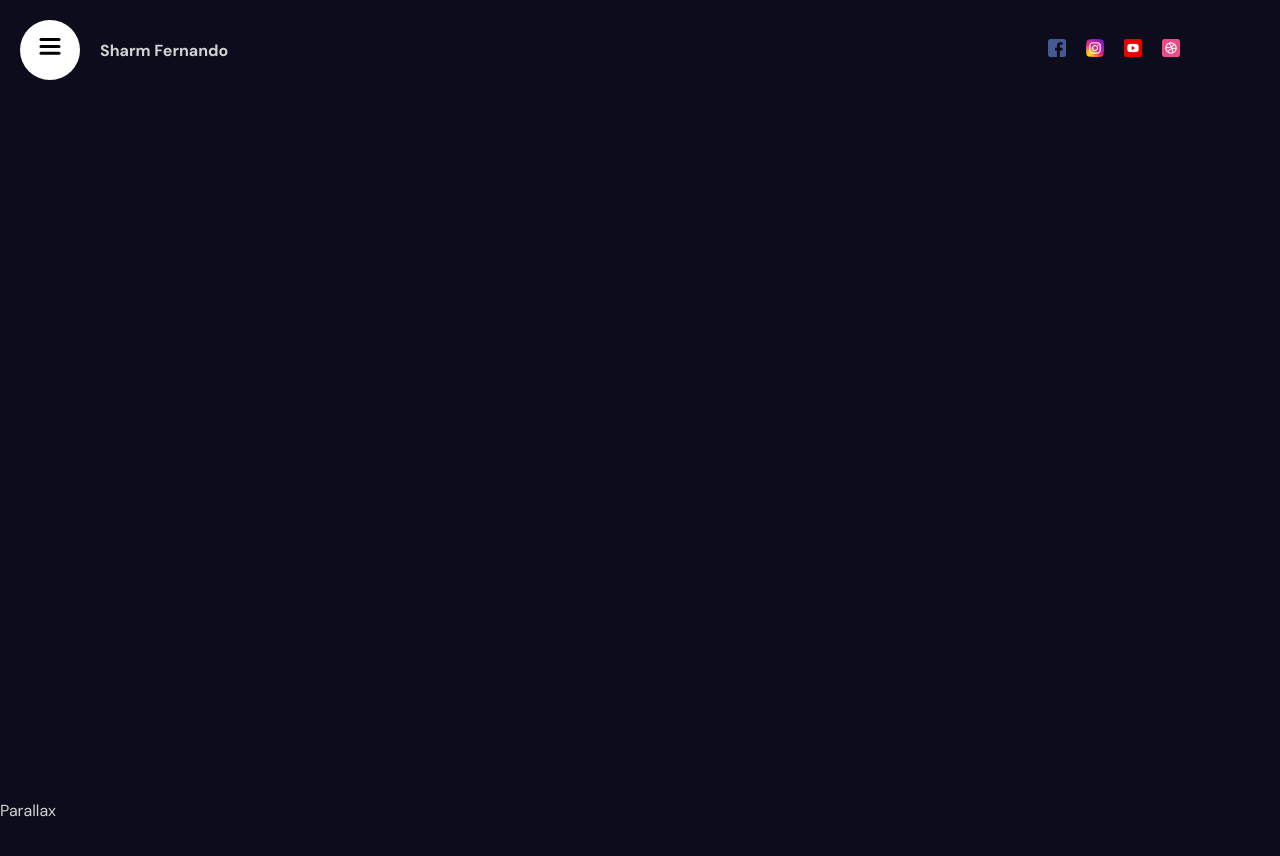
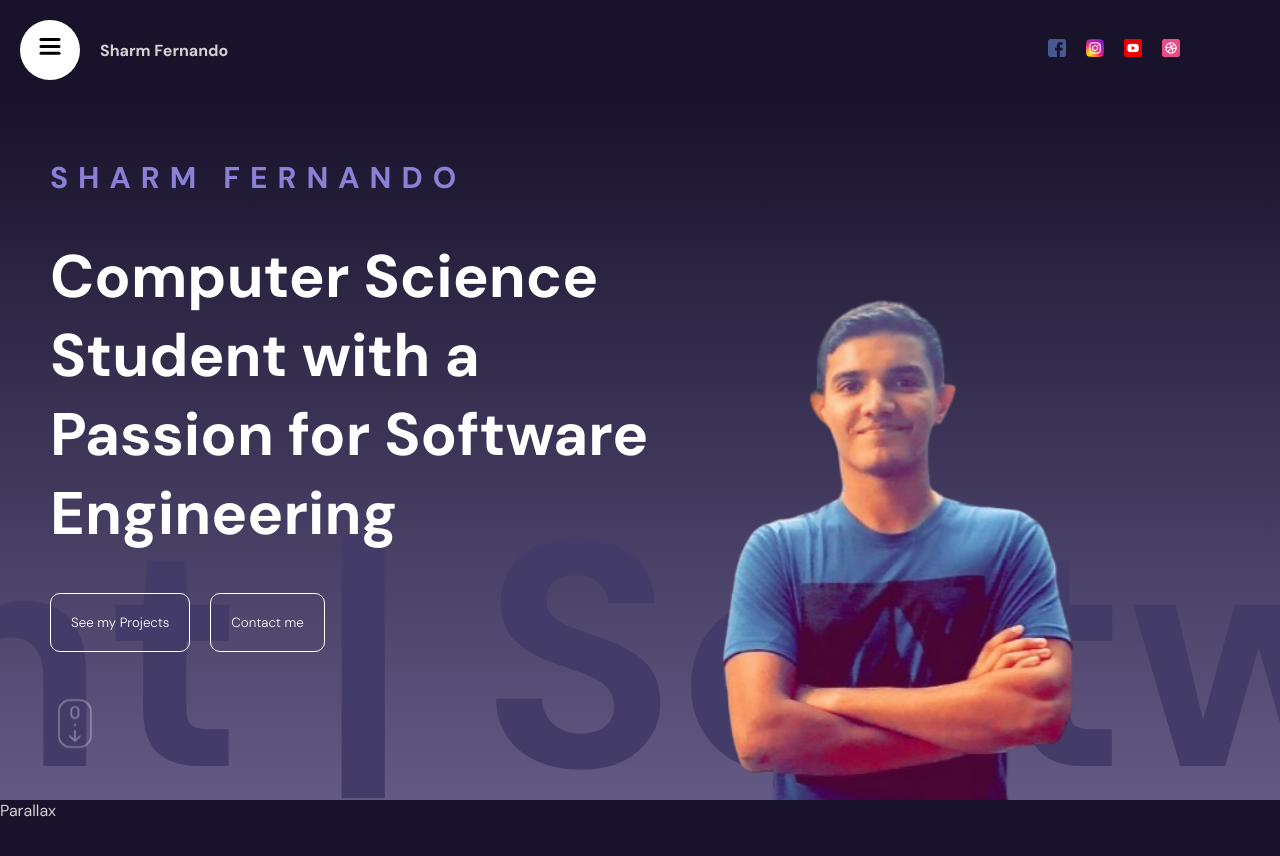
Before and after one commit to sheebaboy33/Portfolio, a Next.js app: page / in a window 1280 px wide. Shown: the top 856 px of the page. Built offline with nearby package versions, Linux system fonts and the light colour scheme.

Commit message:
Completed the Hero section with animation

```diff
--- a/src/app.scss
+++ b/src/app.scss
@@ -14,7 +14,7 @@
 }
 
 body {
-  background-color: #0c0c1d;
+  background-color: #18122B;
   color: lightgray;
 }
 
--- a/src/app/page.js
+++ b/src/app/page.js
@@ -3,6 +3,7 @@
 import React from "react";
 import "../app.scss"
 import Navbar from "../components/navbar/Navbar";
+import Hero from "../components/hero/Hero";
 
 /*
  * Plan for the UI
@@ -22,6 +23,7 @@
     <div>
       <section id="Introduction">
         <Navbar />
+        <Hero />
       </section>
       <section id="About">Parallax</section>
       <section>About me</section>
--- /dev/null
+++ b/src/components/hero/Hero.jsx
@@ -0,0 +1,83 @@
+import React from "react";
+import "./hero.scss";
+import { motion } from "framer-motion";
+
+const textVariants = {
+  initial: {
+    x: -500,
+    opacity: 0,
+  },
+  animate: {
+    x: 0,
+    opacity: 1,
+    transition: {
+      duration: 1,
+      staggerChildren: 0.1,
+    },
+  },
+  scrollButton: {
+    opacity: 0,
+    y: 10,
+    transition: {
+      duration: 2,
+      repeat: Infinity,
+    },
+  },
+};
+
+const backgroundTextVariants = {
+  initial: {
+    x: 0,
+  },
+  animate: {
+    x: "-1530%",
+    transition: {
+        repeat: Infinity,
+        repeatType: "mirror",
+      duration: 40,
+    },
+  },
+};
+
+const Hero = () => {
+  return (
+    <div className="hero">
+      <div className="wrapper">
+        <motion.div
+          className="textContainer"
+          variants={textVariants}
+          initial="initial"
+          animate="animate">
+          <motion.h2 variants={textVariants}>SHARM FERNANDO</motion.h2>
+          <motion.h1 variants={textVariants}>
+            Computer Science Student with a Passion for Software Engineering
+          </motion.h1>
+          <motion.div variants={textVariants} className="buttons">
+            <motion.button variants={textVariants}>
+              See my Projects
+            </motion.button>
+            <motion.button variants={textVariants}>Contact me </motion.button>
+          </motion.div>
+          <motion.img
+            variants={textVariants}
+            animate="scrollButton"
+            src="/scroll.png"
+            alt=""
+          />
+        </motion.div>
+      </div>
+      <motion.div
+        className="slidingTextContainer"
+        variants={backgroundTextVariants}
+        initial="initial"
+        animate="animate">
+        Web Development | Software Engineering | Competitive Programming | ML
+        Enthusiast
+      </motion.div>
+      <div className="imageContainer">
+        <img src="/hero1.png" alt="" />
+      </div>
+    </div>
+  );
+};
+export default Hero;
--- /dev/null
+++ b/src/components/hero/hero.scss
@@ -0,0 +1,82 @@
+@import "../../app.scss";
+
+.hero {
+    // Navbar height is 100px so we subtract that from the viewport height
+    height: calc(100vh - 100px);
+    overflow: hidden;
+    background: linear-gradient(180deg, #18122B, #635985);
+    position: relative;
+
+    .wrapper {
+        max-width: 1366px;
+        height: 100%;
+        margin: auto;
+
+        .textContainer {
+            width: 50%;
+            margin-left: 50px;
+            height: 100%;
+            display: flex;
+            flex-direction: column;
+            justify-content: center;
+            gap: 40px;
+            position: relative;
+            z-index: 2;
+
+            h2 {
+                font-size: 30px;
+                color: #8a80d5;
+                letter-spacing: 10px;
+            }
+
+            h1 {
+                font-size: 60px;
+                color: white;
+            }
+
+            .buttons {
+                button {
+                    padding: 20px;
+                    border: 1px solid white;
+                    border-radius: 10px;
+                    background-color: transparent;
+                    color: white;
+                    margin-right: 20px;
+                    cursor: pointer;
+                    font-weight: 300;
+                }
+            }
+
+            img {
+                width: 50px;
+            }
+        }
+    }
+
+
+    .imageContainer {
+        // Top is given as 80, adjust this for the mobile view
+        height: 100%;
+        position: absolute;
+        top: 80px;
+        right: 0;
+        z-index: 2;
+
+        img {
+            width: 100%;
+            height: 100%;
+            object-fit: cover;
+        }
+    }
+
+    .slidingTextContainer {
+        position: absolute;
+        bottom: -65px;
+        font-size: 40vh;
+        white-space: nowrap;
+        color: #443C68;
+        width: 50%;
+        font-weight: bold;
+        z-index: 1;
+    }
+}
```
Also changed, not shown: public/hero1.png (added), 1 other file (tests, documents, lock files or other folders).
